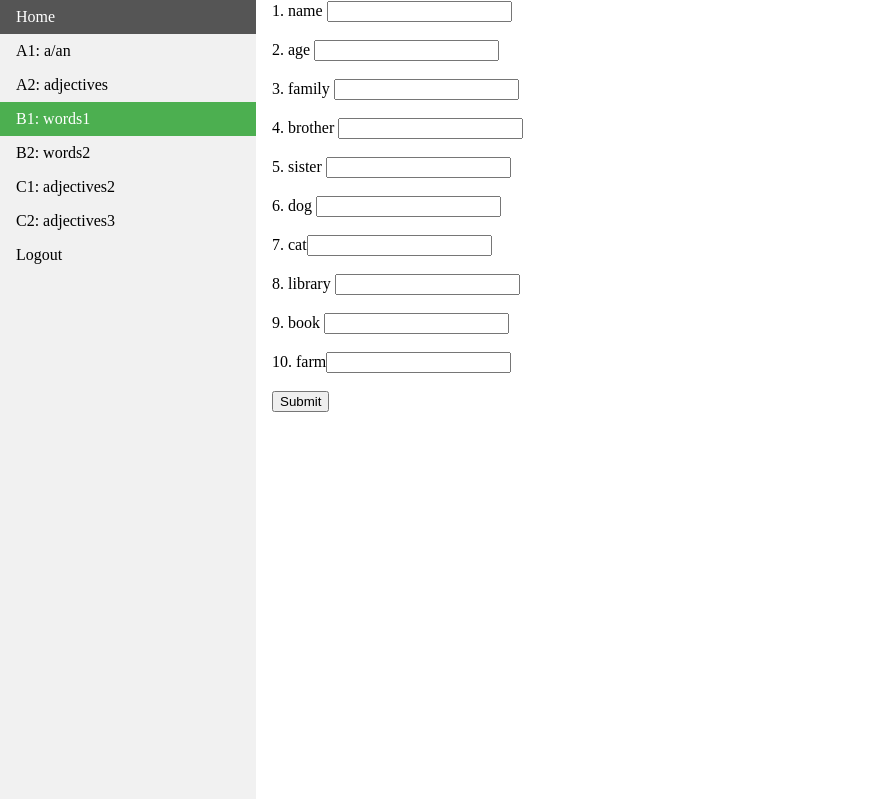
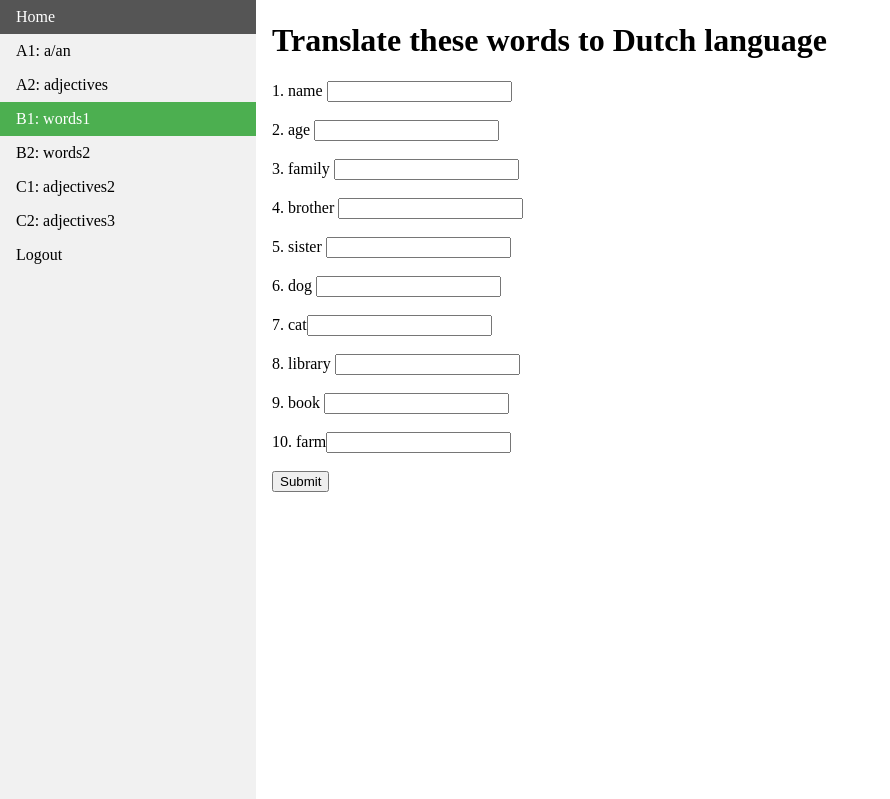
Before and after one commit to tvangeest/DEV6B_Retake, a Flask app: page /w1 in a window 1280 px wide. Shown: the top 799 px of the page, without its empty margins (0-890 px from the left). Run offline with Flask 2, Linux system fonts and the light colour scheme; data that the repository does not hold is empty.

Commit message:
Added explanation of vocabulary exercises

```diff
--- a/dev6b_retake/dev6b_retake/templates/w1.html
+++ b/dev6b_retake/dev6b_retake/templates/w1.html
@@ -105,6 +105,7 @@
 
             <div style="margin-left:20%;padding:1px 16px;height:1000px;">
                 <div id="content">
+                    <h1>Translate these words to Dutch language</h1>
 
                     1. name <input id="a1" /><br /><br />
                     2. age <input id="a2" /><br /><br />
--- a/dev6b_retake/dev6b_retake/templates/w2.html
+++ b/dev6b_retake/dev6b_retake/templates/w2.html
@@ -100,6 +100,7 @@
         <!-- First Grid -->
              <div style="margin-left:20%;padding:1px 16px;height:1000px;">
                 <div id="content">
+                    <h1>Translate these words to Dutch language</h1>
 
 
                     1. car <input id="a1" /><br /><br />
```
